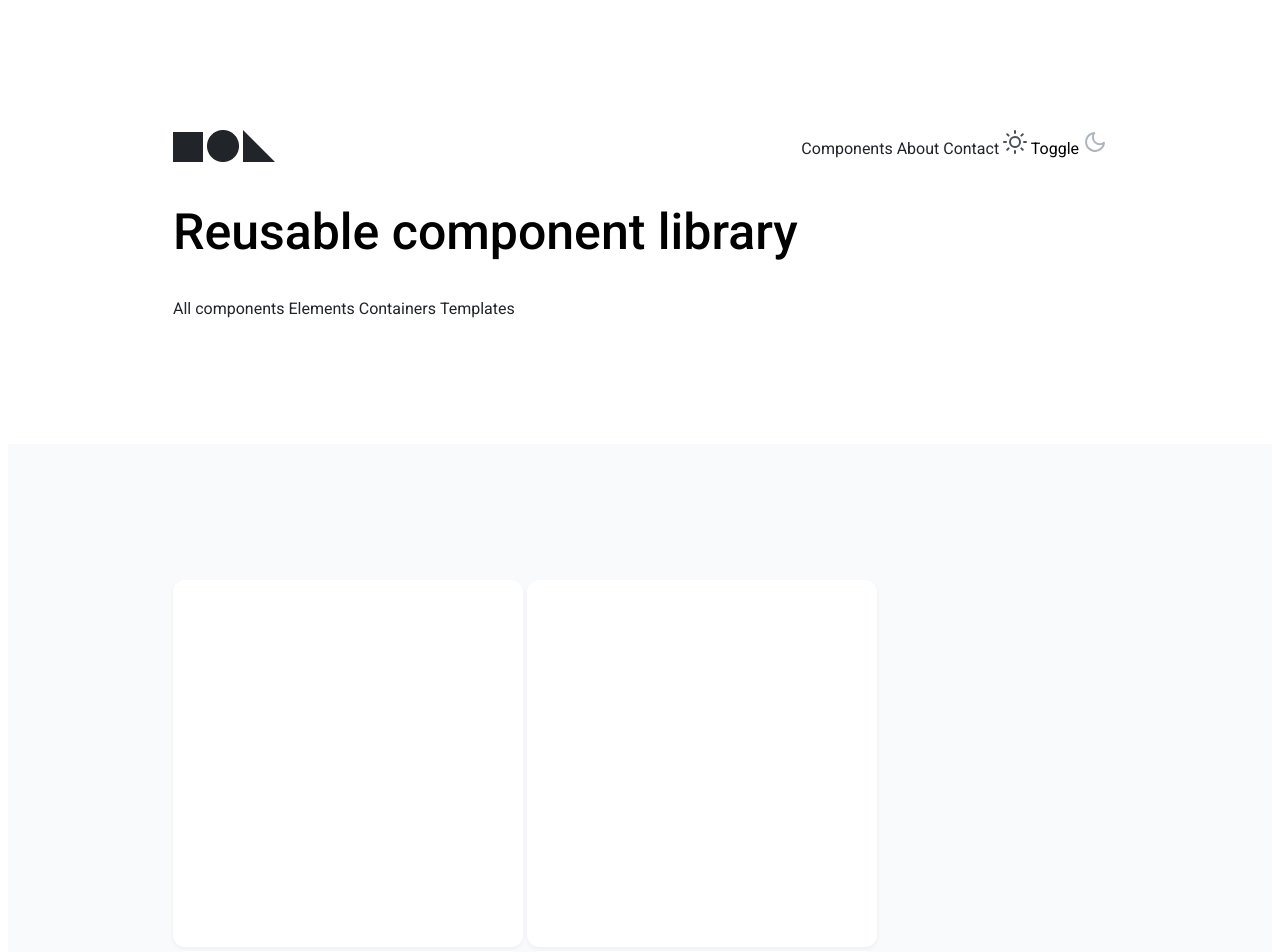
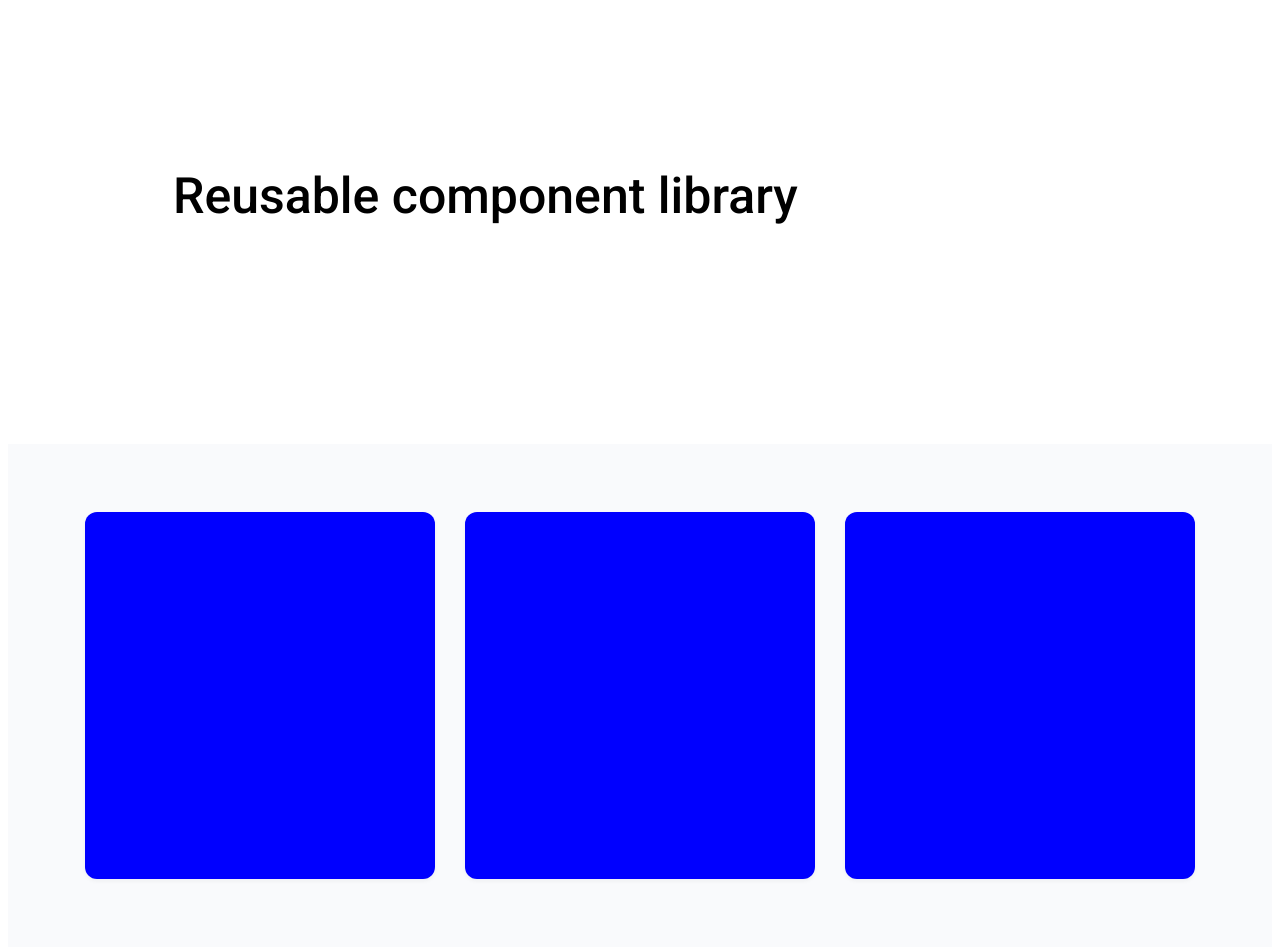
Before and after one commit to tinatimkova/htmlcss-20231027_tinaatimkovaa, a website: page index.html in a window 1280 px wide. Shown: the top 952 px of the page. Drawn offline with Linux system fonts and the light colour scheme.

Commit message:
using inline-block for page layout

```diff
--- a/assets/css/main.css
+++ b/assets/css/main.css
@@ -4,6 +4,7 @@
 @import '../../components/preview/preview.css';
 @import '../../components/footer/footer.css';
 @import '../../components/container/container.css';
+@import '../../components/card/card.css';
 
 :root {
     --white: #ffffff;
--- /dev/null
+++ b/components/card/card.css
@@ -0,0 +1,10 @@
+.card {
+    width: 350px;
+    height: 367px;
+    border-radius: 12px;
+    background: blue;
+    /* Card Shadow */
+    box-shadow: 0px 2px 4px 0px rgba(33, 36, 41, 0.05);
+    display: inline-block;
+    font-size: 16px;
+}
--- a/components/preview/preview.css
+++ b/components/preview/preview.css
@@ -3,23 +3,11 @@
     padding: 68px 0;
 }
 
-.section__card {
-    display: inline-block;
+.preview__cards {
+    font-size: 0;
+    margin: -15px;
 }
 
-.section__button {
-    width: 182px;
-    height: 48px;
-    border-radius: 8px;
-    border: 1px solid var(--Gray-3, #ACB5BD);
+.preview__card {
+    margin: 15px;
 }
-
-.section__card {
-    width: 350px;
-    height: 367px;
-    border-radius: 12px;
-    background: #FFF;
-
-    /* Card Shadow */
-    box-shadow: 0px 2px 4px 0px rgba(33, 36, 41, 0.05);
-}
--- a/index.html
+++ b/index.html
@@ -8,36 +8,17 @@
         <div class="page">
         <header class="header">
             <div class="container">
-                <img class="header__img" src="assets/images/square.png">
-                <img class="header__img" src="assets/images/circle.png">
-                <img class="header__img" src="assets/images/triangle.png">
-                <div class="menu menu-moveUp">
-                    <a class="menu__item">Components</a>
-                    <a class="menu__item">About</a>
-                    <a class="menu__item">Contact</a>
-                    <a class="menu__item_icon"><object data="assets/images/sun.svg"></object></a>
-                    <a class="menu__item_icon">Toggle</a>
-                    <a class="menu__item_icon"><object data="assets/images/moon.svg"></object></a>
-                </div>
             <h1 class="header__title">Reusable component library</h1>
-            <div class="menu menu-Fixed">
-                <a class="menu__item">All components</a>
-                <a class="menu__item">Elements</a>
-                <a class="menu__item">Containers</a>
-                <a class="menu__item">Templates</a>
-            </div>
             </div>
         </header>
         <main class="preview">
-        <section class="section">
-            <div class="section__card"></div>
-            <div class="section__card"></div>
-            <div class="section__card"></div>
-            <div class="section__card"></div>
-            <div class="section__card"></div>
-            <div class="section__card"></div>
-            <button class="section__button">Load more</button>
-        </section>
+            <div class="container">
+                <div class="preview__cards">
+                    <div class="card preview__card"></div>
+                    <div class="card preview__card"></div>
+                    <div class="card preview__card"></div>
+                </div>
+            </div>
         </main>
         <footer class="footer">
             <h2 class="footer__title">About</h2>
```
